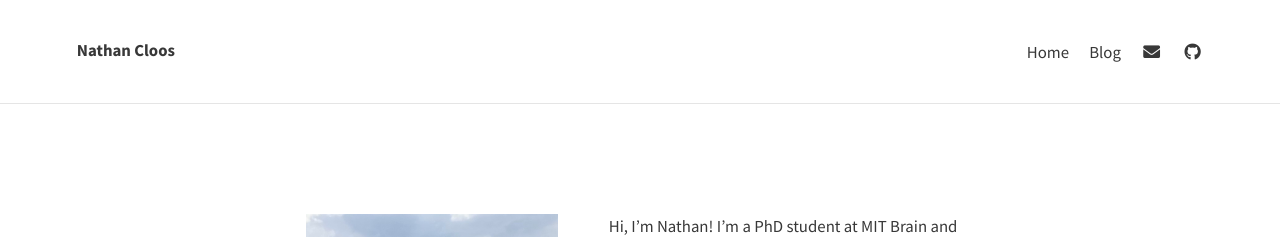
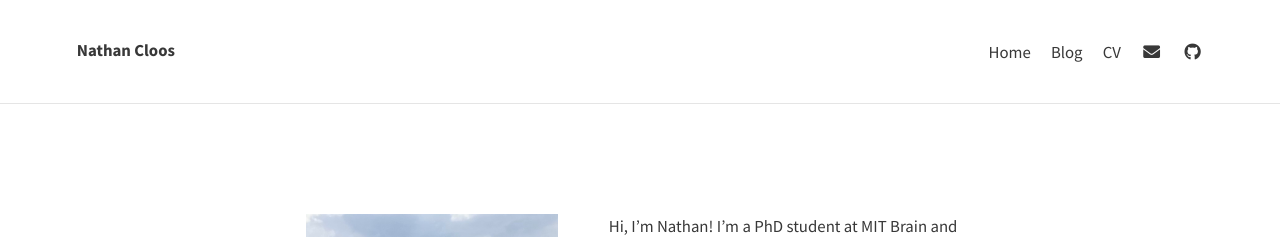
Before and after one commit to nacloos/nacloos.github.io, a Jekyll site: the page built from index.md, in a window 1280 px wide. Shown: the top 237 px of the page. Built offline with Jekyll 4.4.1, drawn with Linux system fonts in a browser that asks for light colours; nearby versions of some CDN libraries.

Commit message:
Update header.html

```diff
--- a/_includes/header.html
+++ b/_includes/header.html
@@ -34,6 +34,11 @@
 			</li>
 			{% endif %}
 			{% endfor %}
+			<li>
+				<a class="page-link" href="{{ site.baseurl }}/assets/CV.pdf">
+					CV
+				</a>
+			</li>
 			<!-- Social icons from Font Awesome, if enabled  -->
 			{% include icons.html %}
 
```
